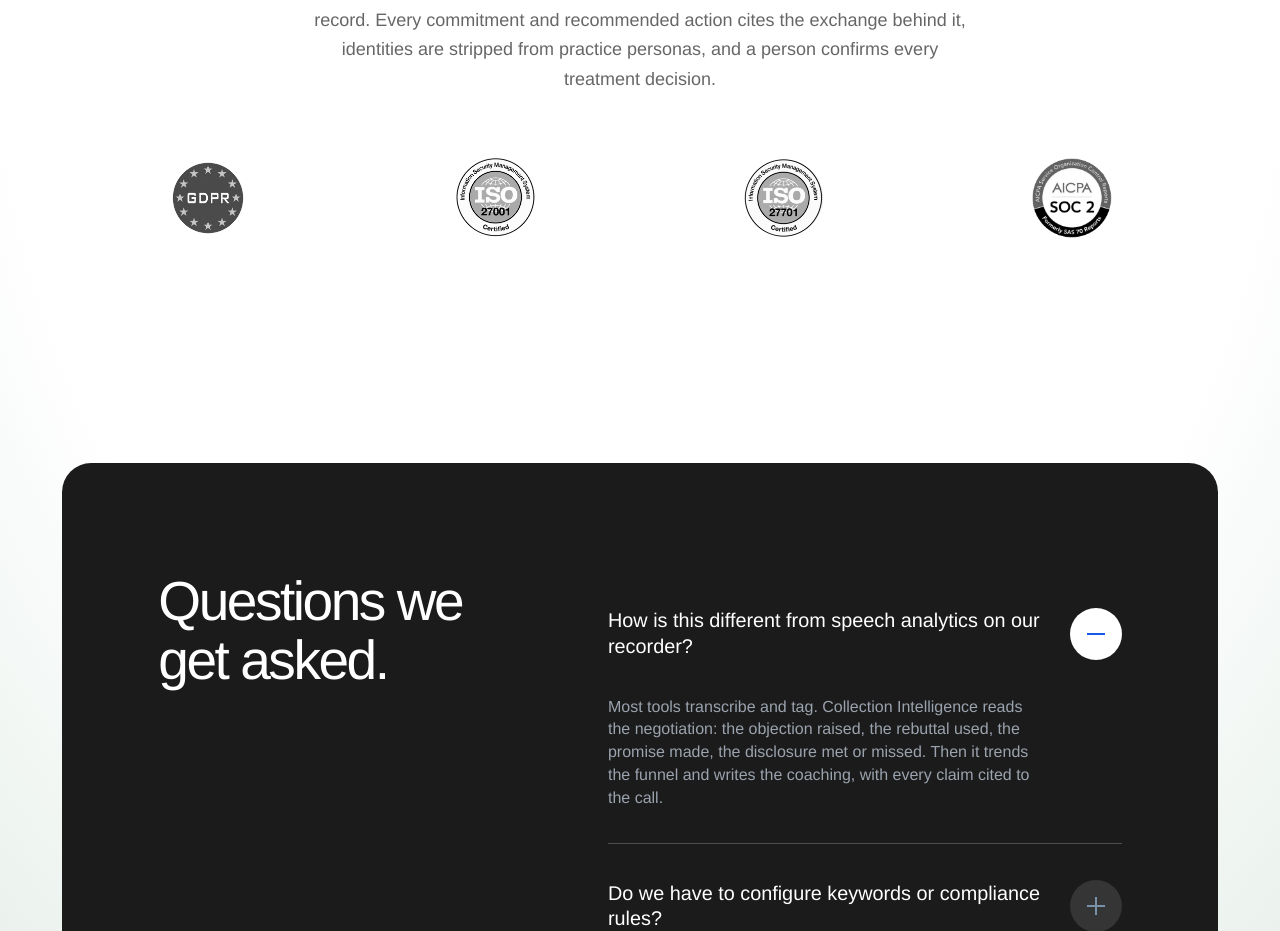
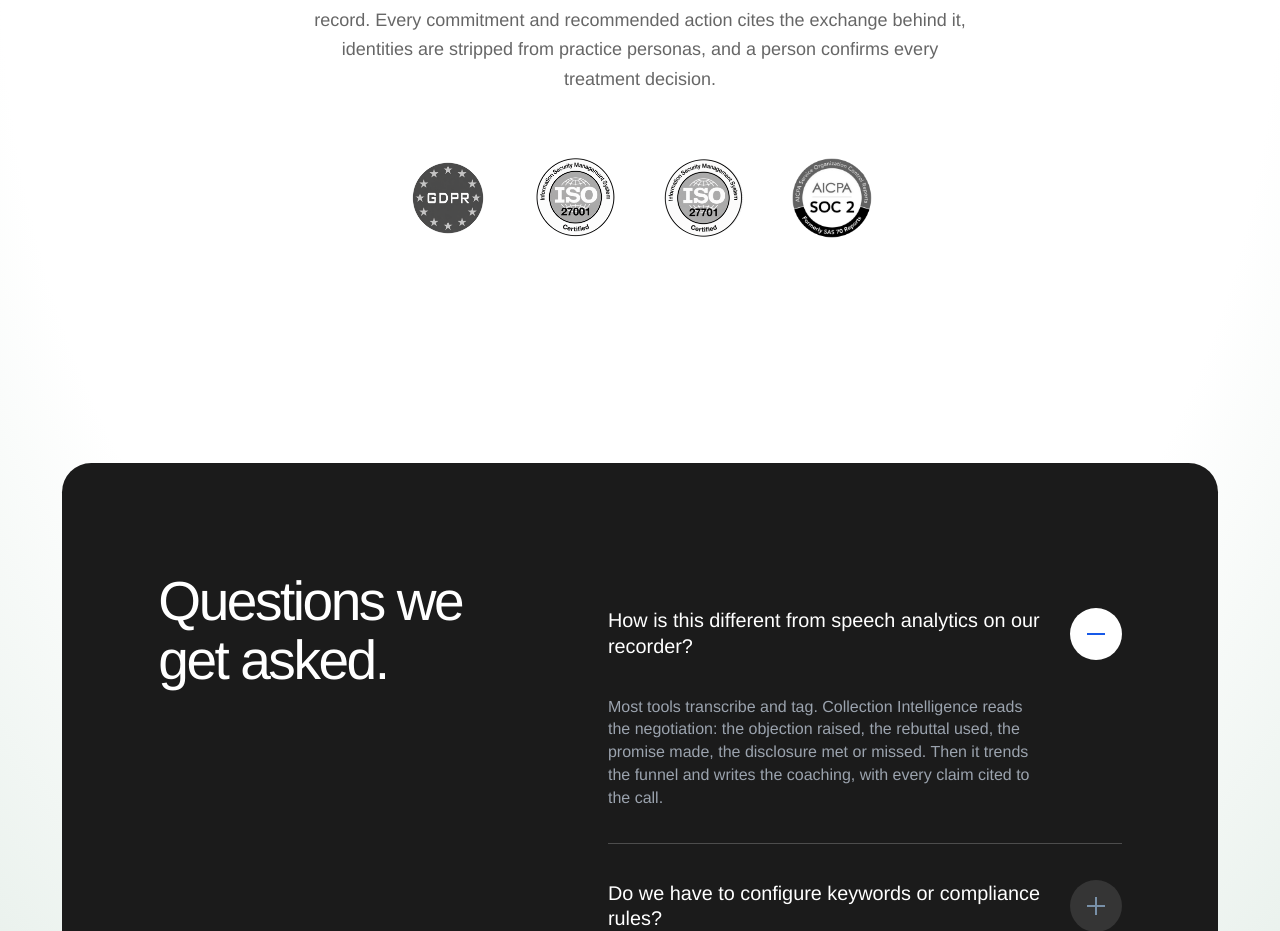
Before and after one commit to Umesh0014/DO-website, a Next.js app: page /collection-intelligence in a window 1280 px wide. Shown: the part 3400-4331 px from the top of the page. Built offline with nearby package versions, Linux system fonts and the light colour scheme; a web font is replaced by a local one.

Commit message:
Center and tighten compliance logo wall

```diff
--- a/components/ui/feature135.tsx
+++ b/components/ui/feature135.tsx
@@ -44,7 +44,7 @@ export function Feature135({
         </div>
 
         {logoWallItems?.length ? (
-          <div className="mx-auto mt-10 grid w-full max-w-[1120px] grid-cols-2 items-center gap-x-8 gap-y-8 py-4 sm:grid-cols-4">
+          <div className="mx-auto mt-10 flex w-full max-w-[720px] flex-wrap items-center justify-center gap-8 py-4 md:gap-12">
             {logoWallItems.map((item, index) => (
               <div
                 className="flex min-h-24 items-center justify-center"
```
